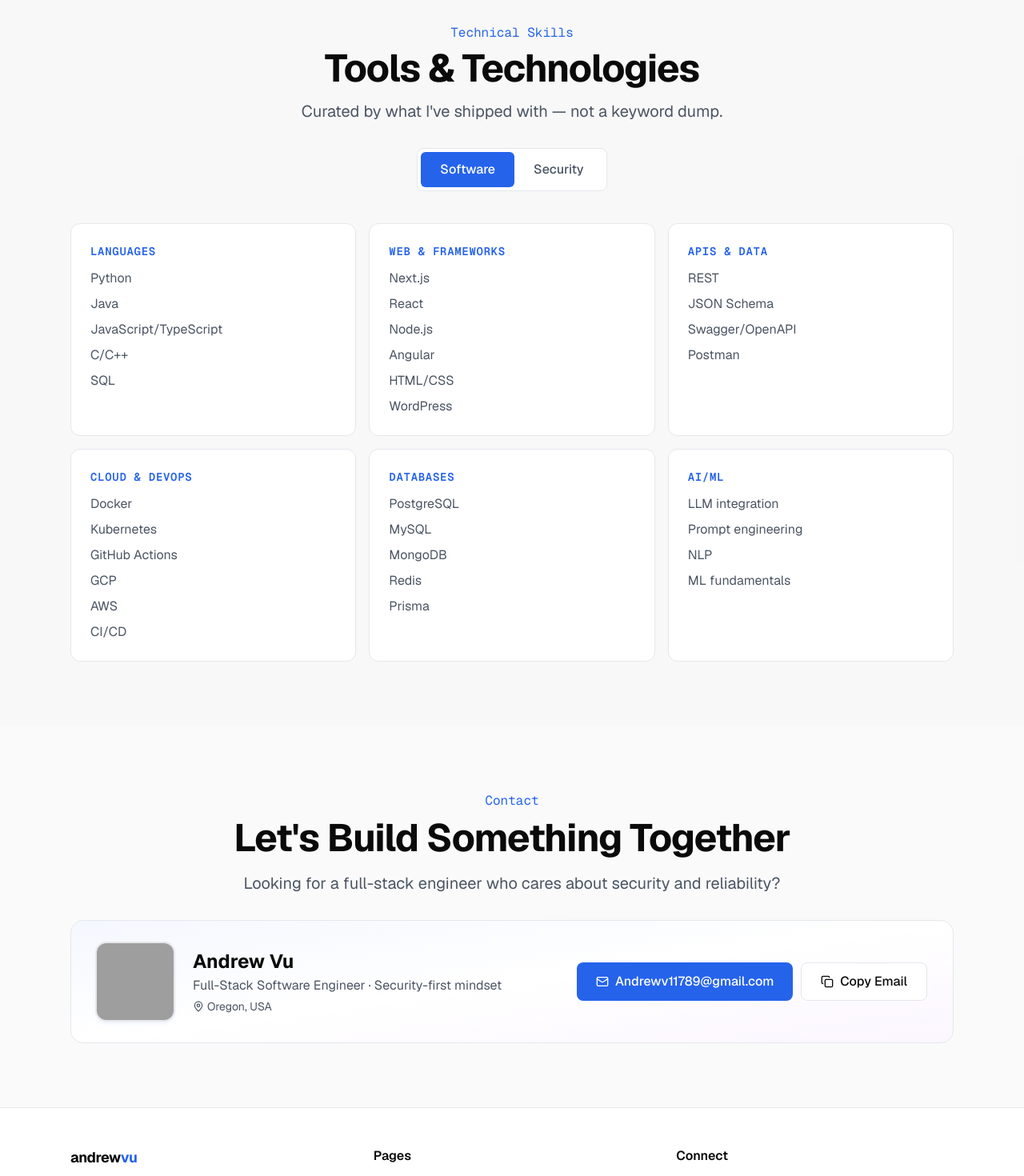
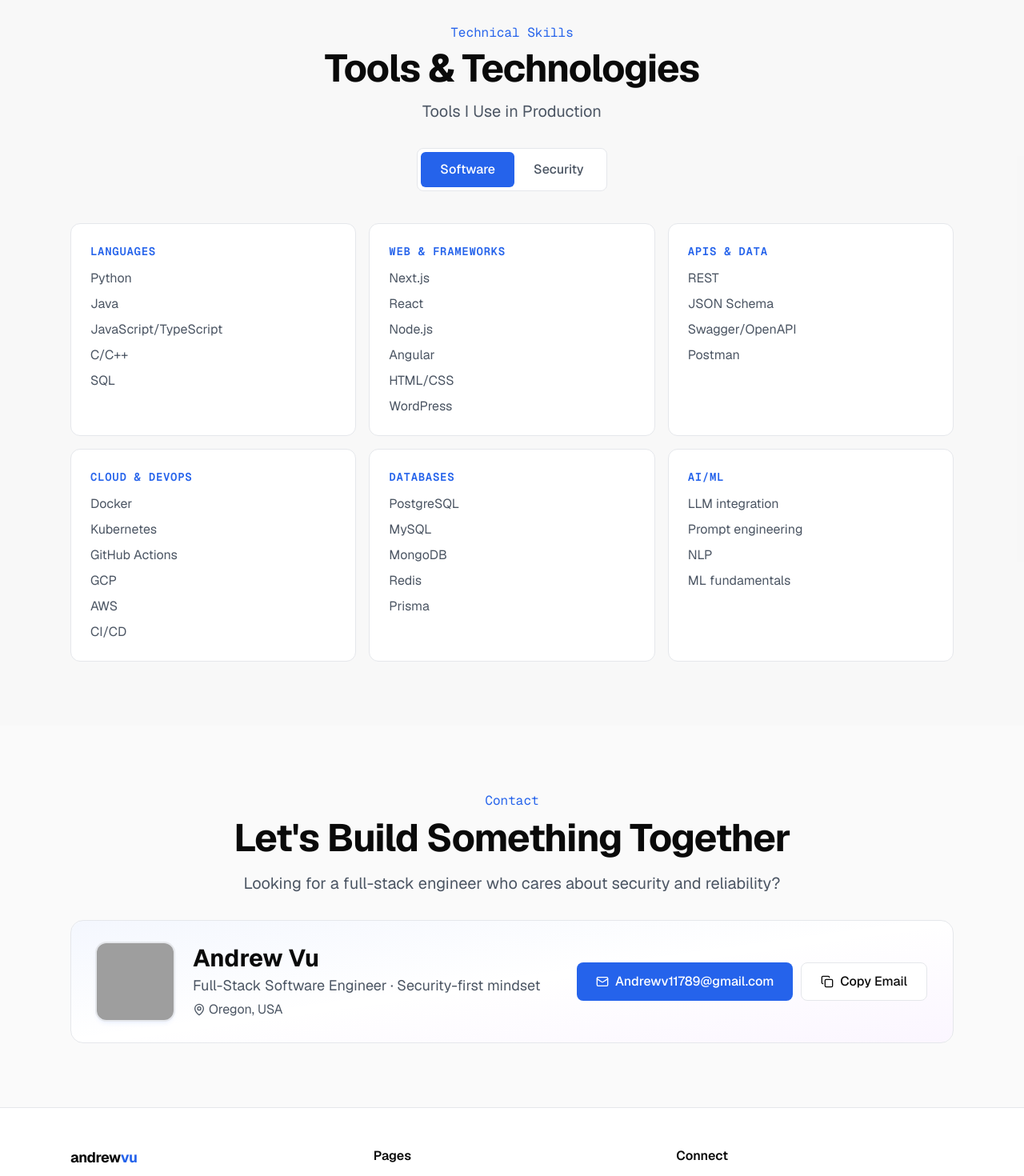
Before and after one commit to Vuand/andrew-vu-portfolio, a Next.js app: page / in a window 1280 px wide. Shown: the part 5140-6610 px from the top of the page at 80% size. Built offline with nearby package versions, Linux system fonts and the light colour scheme; grey boxes are pictures that could not be loaded.

Commit message:
Increased Text Size for Contact Card and updated Technical Skills

```diff
--- a/src/components/sections/contact-home.tsx
+++ b/src/components/sections/contact-home.tsx
@@ -36,14 +36,14 @@ export function ContactHome() {
 
               {/* Identity */}
               <div className="min-w-0">
-                <h3 className="text-xl font-bold text-foreground md:text-2xl">
+                <h3 className="text-2xl font-bold text-foreground md:text-3xl">
                   Andrew Vu
                 </h3>
-                <p className="mt-0.5 text-sm text-muted-foreground sm:whitespace-nowrap sm:text-base">
+                <p className="mt-0.5 text-base text-muted-foreground sm:whitespace-nowrap sm:text-lg">
                   Full-Stack Software Engineer &middot; Security-first mindset
                 </p>
-                <p className="mt-1 flex items-center justify-center gap-1 text-sm text-muted-foreground md:justify-start">
-                  <MapPin className="h-3.5 w-3.5 flex-shrink-0" />
+                <p className="mt-1 flex items-center justify-center gap-1 text-base text-muted-foreground md:justify-start">
+                  <MapPin className="h-4 w-4 flex-shrink-0" />
                   Oregon, USA
                 </p>
               </div>
--- a/src/components/sections/skills-grid.tsx
+++ b/src/components/sections/skills-grid.tsx
@@ -23,7 +23,7 @@ export function SkillsGrid() {
         <SectionHeading
           label="Technical Skills"
           title="Tools & Technologies"
-          description="Curated by what I've shipped with — not a keyword dump."
+          description="Tools I Use in Production"
         />
 
         {/* Tab toggle */}
```
